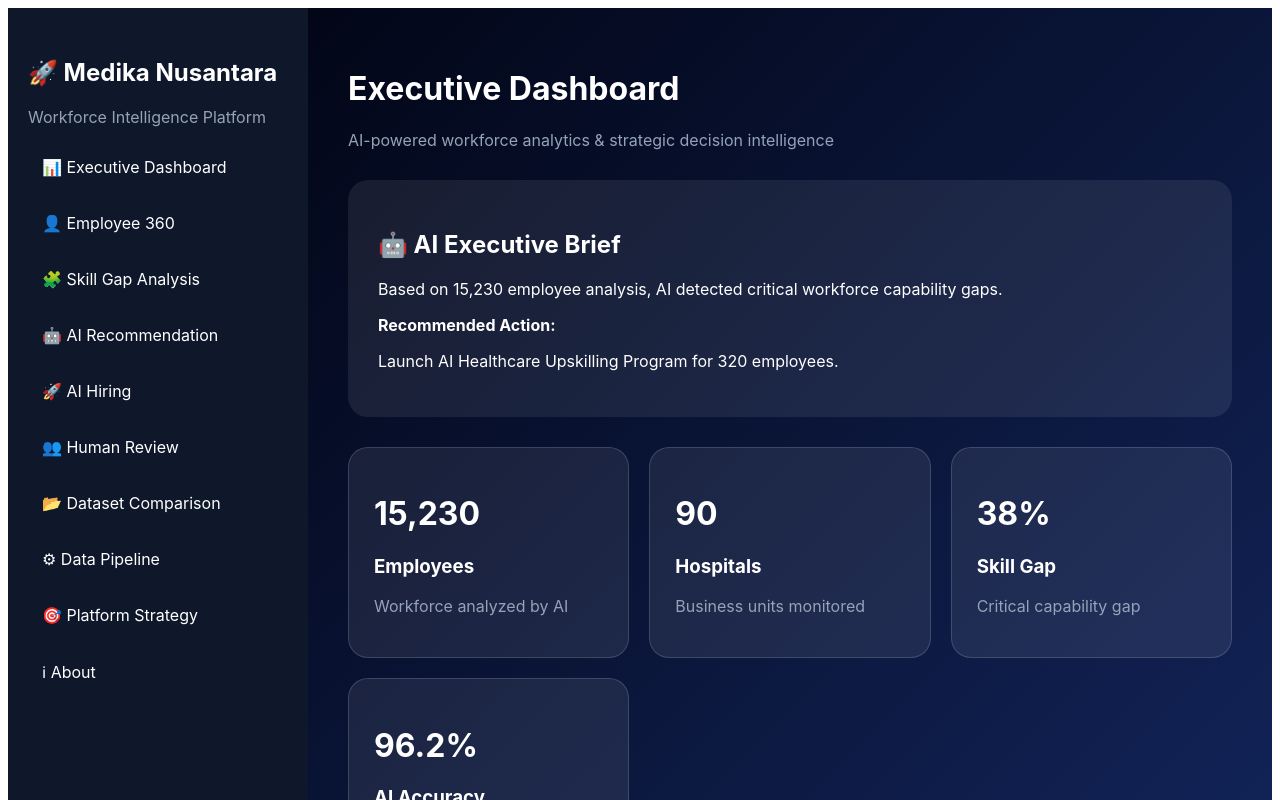
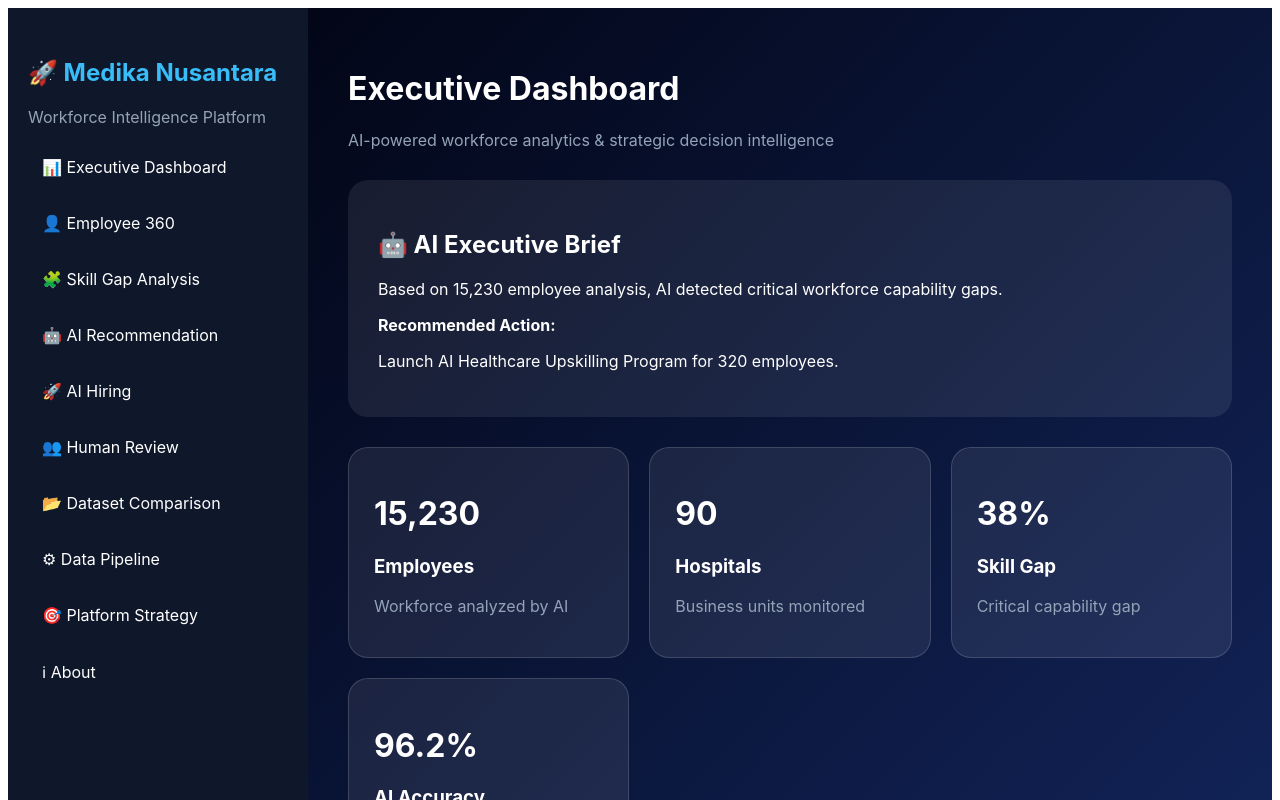
Before and after one commit to alma-98/workforce-intelligence-platform, a React (Vite) app: page /dashboard in a window 1280 px wide. Shown: the top 800 px of the page. Built offline with nearby package versions, Linux system fonts and the light colour scheme.

Commit message:
Make Medika Nusantara sidebar logo link to landing page

```diff
--- a/src/components/Sidebar.tsx
+++ b/src/components/Sidebar.tsx
@@ -26,9 +26,18 @@ color:"#fff"
 }}
 >
 
+<Link
+to="/"
+style={{
+color:"#38bdf8",
+textDecoration:"none",
+fontWeight:800
+}}
+>
 <h2>
 🚀 Medika Nusantara
 </h2>
+</Link>
 
 <p
 style={{
```
